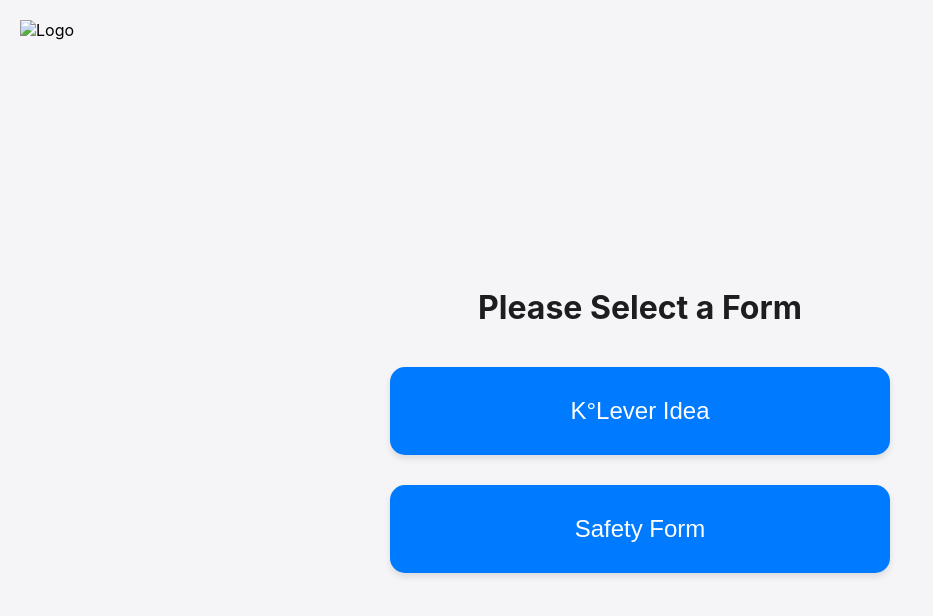
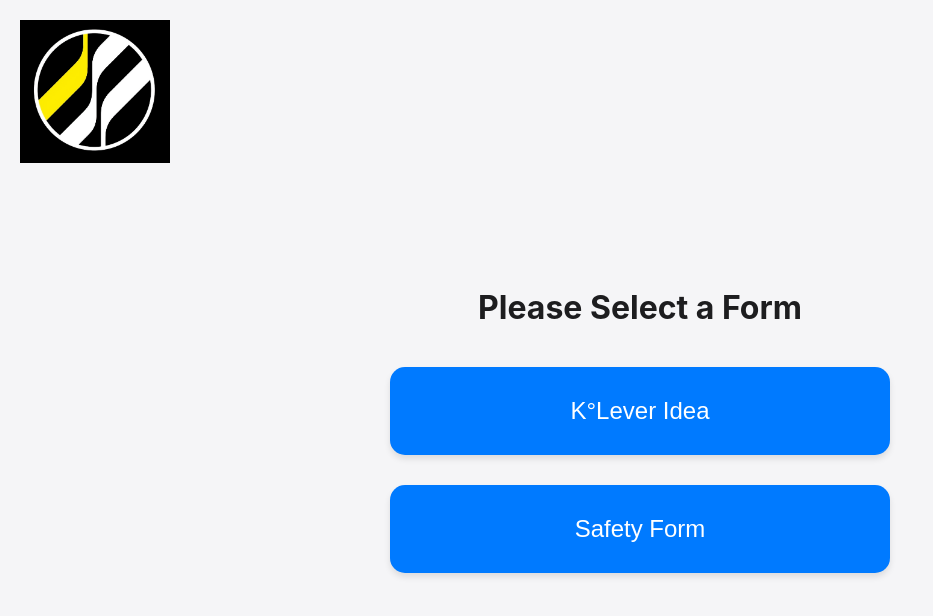
Before and after one commit to LordKelvins-iPad/kiosk-html, a plain HTML site: page index.html in a window 1280 px wide. Shown: the whole page, without its empty margins (0-933 px from the left). Drawn offline with Linux system fonts and the light colour scheme.

Commit message:
Update index.html

```diff
--- a/index.html
+++ b/index.html
@@ -103,7 +103,7 @@
   </head>
   <body>
     <div id="selection-page">
-      <img src="your-logo.png" alt="Logo" class="logo" />
+      <img src="kelvion_logo-transformed.png" alt="Logo" class="logo" />
       <h1>Please Select a Form</h1>
       <div class="button-container">
         <button
```
